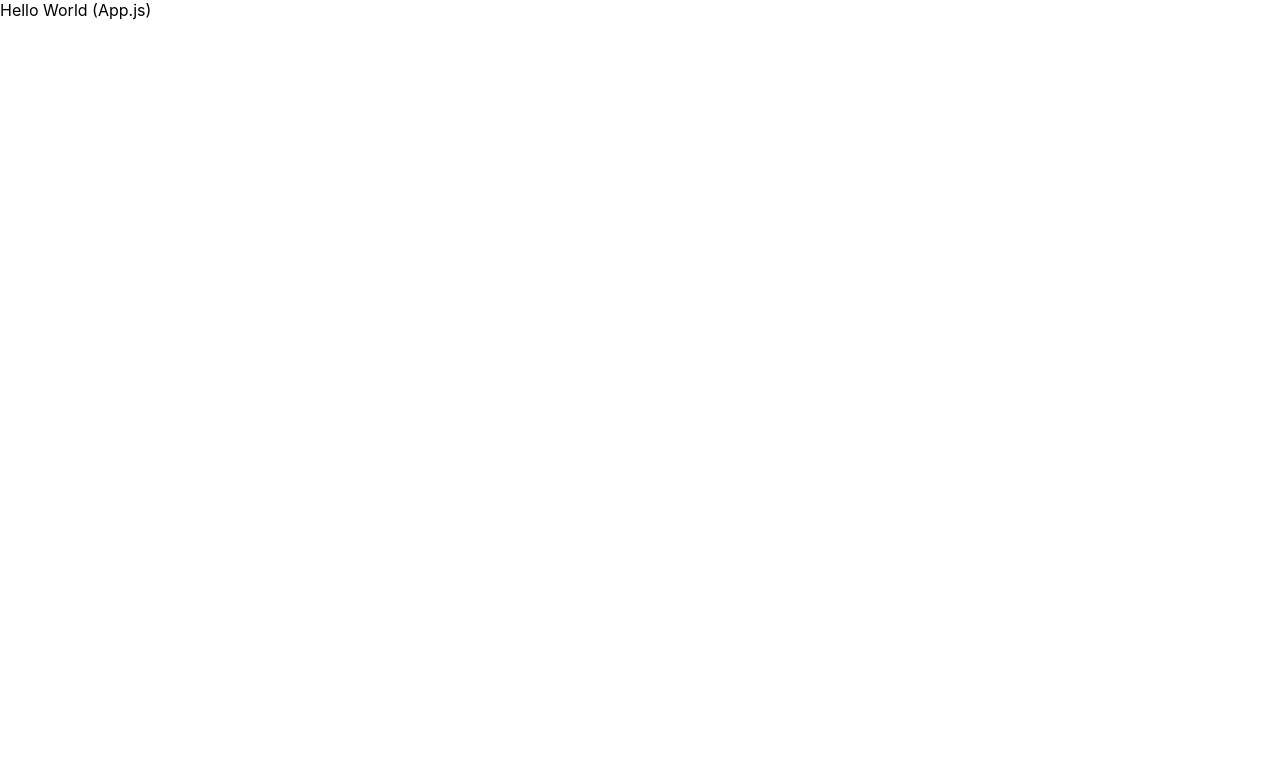
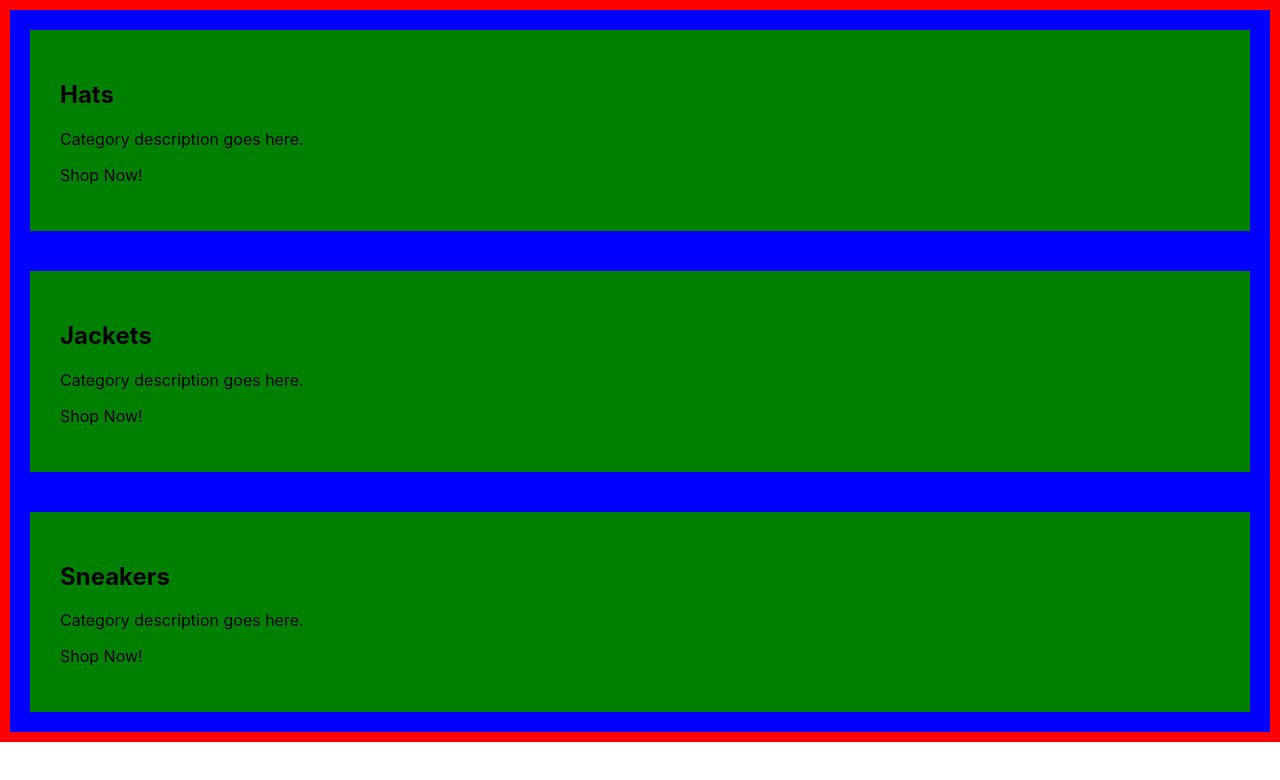
Before and after one commit to alanristic/react-ecomm, a React (Create React App) app: page / in a window 1280 px wide. Shown: the top 780 px of the page. Built offline with nearby package versions, Linux system fonts and the light colour scheme.

Commit message:
Added SCSS package to the project and output test scss to confirm it's working

```diff
--- a/package.json
+++ b/package.json
@@ -34,5 +34,9 @@
       "last 1 firefox version",
       "last 1 safari version"
     ]
+  },
+  "devDependencies": {
+    "@babel/plugin-proposal-private-property-in-object": "^7.21.11",
+    "sass": "^1.80.6"
   }
 }
--- /dev/null
+++ b/prettier.config.js
@@ -0,0 +1,3 @@
+module.exports = {
+  semi: false,
+};
--- a/src/App.js
+++ b/src/App.js
@@ -1,5 +1,38 @@
+import "./categories.style.scss"
+
 const App = () => {
-  return <div className="App">Hello World (App.js)</div>
+  const categories = [
+    {
+      id: 1,
+      title: "Hats",
+      description: "Category description goes here.",
+    },
+    {
+      id: 2,
+      title: "Jackets",
+      description: "Category description goes here.",
+    },
+    {
+      id: 3,
+      title: "Sneakers",
+      description: "Category description goes here.",
+    },
+  ]
+
+  return (
+    <div className="categories-container">
+      {categories.map(({ id, title, description }) => (
+        <div className="category-container">
+          <div className="category-image"></div>
+          <div className="category-body">
+            <h2>{title}</h2>
+            <p>{description}</p>
+            <p>Shop Now!</p>
+          </div>
+        </div>
+      ))}
+    </div>
+  )
 }
 
 export default App
--- /dev/null
+++ b/src/categories.style.scss
@@ -0,0 +1,14 @@
+.categories-container {
+  background-color: red;
+  padding: 10px;
+
+  .category-container {
+    background-color: blue;
+    padding: 20px;
+
+    .category-body {
+      background-color: green;
+      padding: 30px;
+    }
+  }
+}
```
Also changed, not shown: 1 other file (tests, documents, lock files or other folders).
